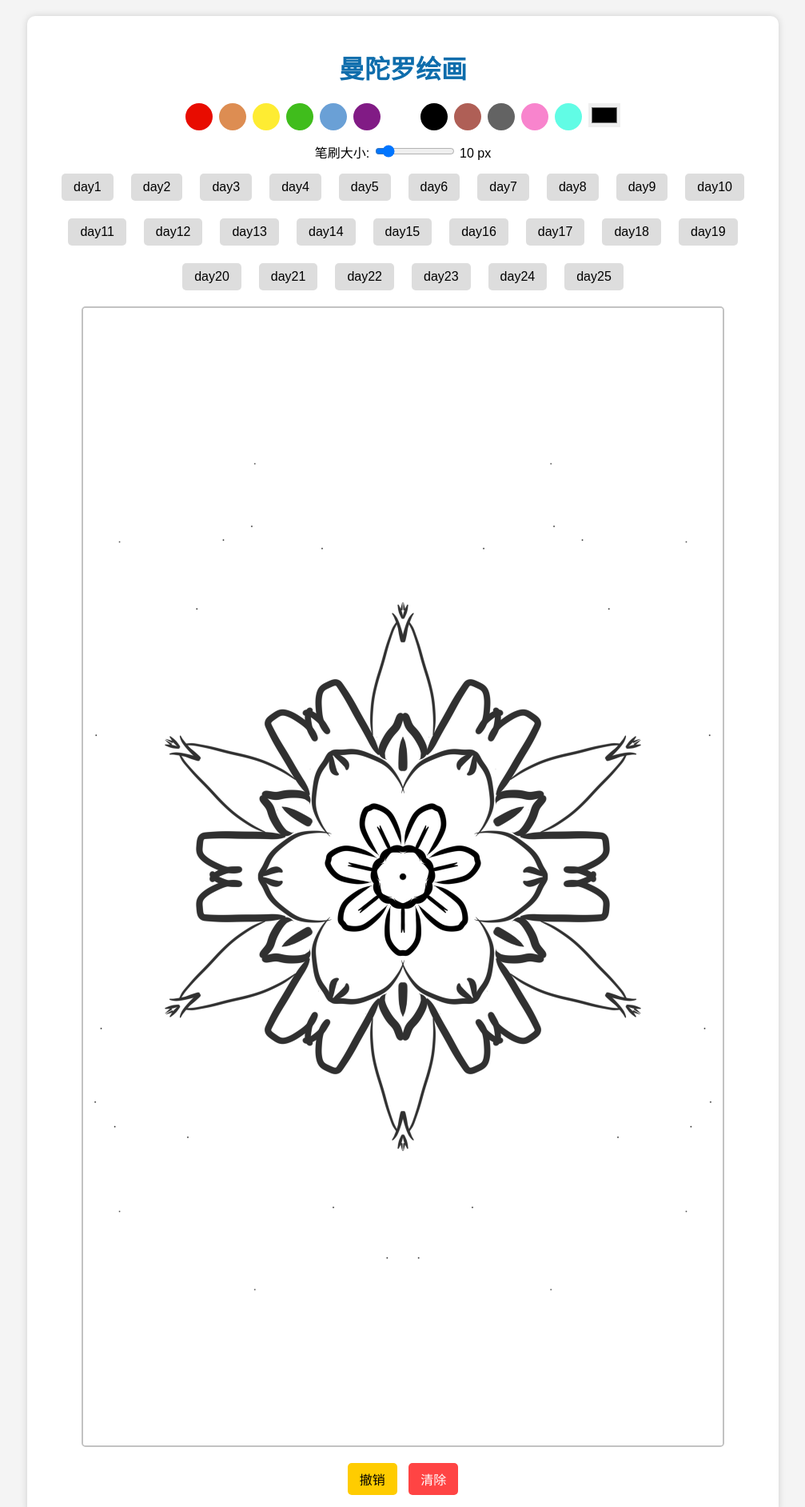
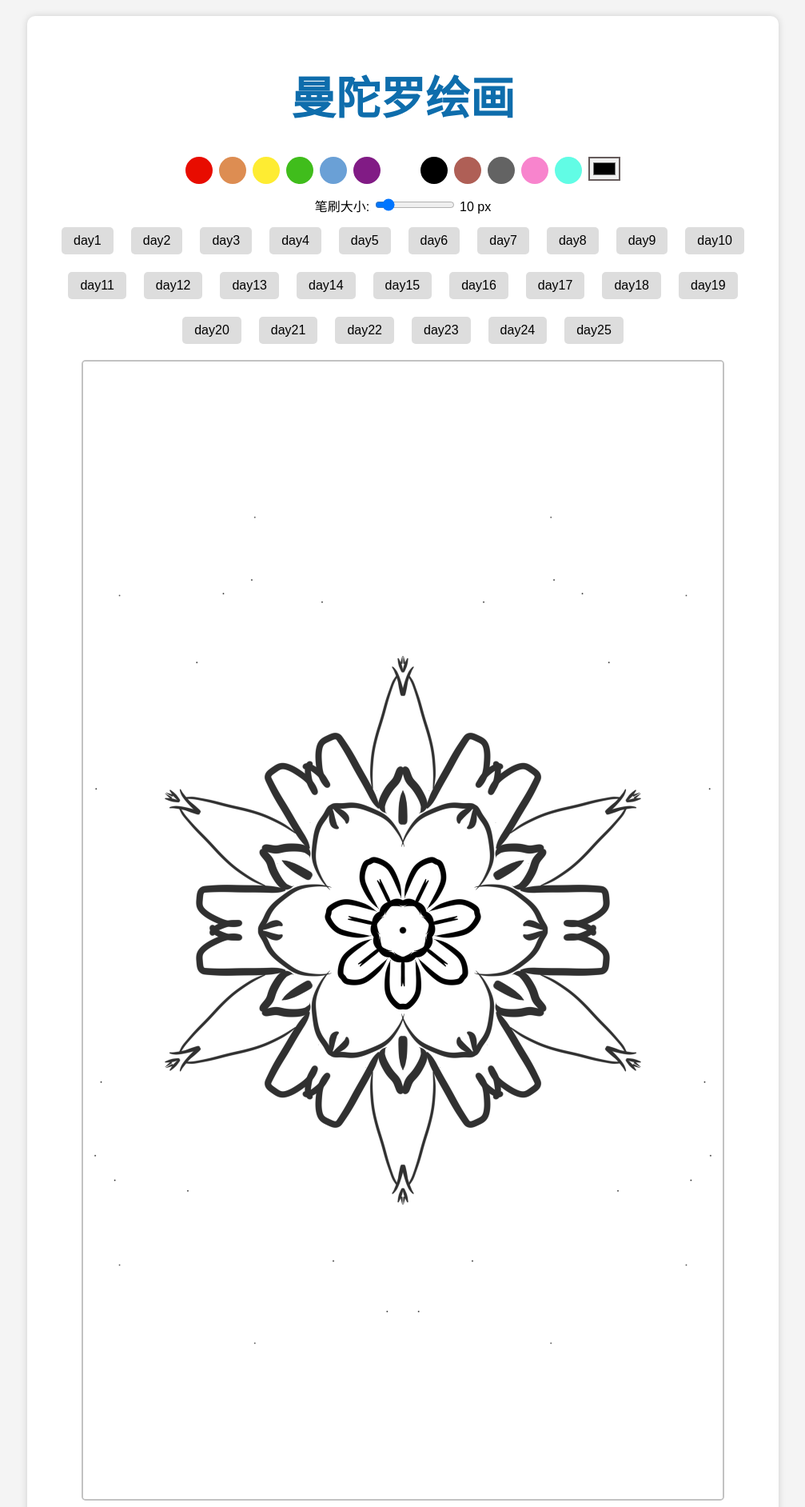
Before and after one commit to wenoooz/mandala_painting, a plain HTML site: page index.html in a window 1280 px wide. Shown: the top 1884 px of the page at 80% size, without its empty margins (136-1143 px from the left). Drawn offline with Linux system fonts and the light colour scheme; a web font is replaced by a local one.

```diff
--- a/styles.css
+++ b/styles.css
@@ -20,10 +20,13 @@ body {
 @font-face {
     font-family: "customFont";
     src: url("fonts/zihun.ttf") format("truetype");
+    font-family: "eng";
+    src: url("fonts/thin.ttf") format("truetype");
 }
 /* 标题样式 */
 h1 {
     font-family: "customFont", sans-serif;
+    font-size: 56px;
     color: #0e6dac;
 }
 
@@ -45,13 +48,14 @@ h1 {
 }
 
 .color-swatch.active {
+
     border: 2px solid #000;
 }
 
 #customColorPicker {
     width: 40px;
     height: 30px;
-    border: none;
+    border: 2px solid #463939cf;
     cursor: pointer;
 }
 
@@ -89,20 +93,20 @@ button {
 }
 
 #undo {
-    background-color: #ffcc00;
+    background-color: #3070d5;
 }
 
 #undo:hover {
-    background-color: #e6b800;
+    background-color: #0051e6;
 }
 
 #clear {
-    background-color: #ff4444;
+    background-color: #f68a37;
     color: white;
 }
 
 #clear:hover {
-    background-color: #cc0000;
+    background-color: #edb32a;
 }
 
 
@@ -115,13 +119,14 @@ button {
 }
 
 .image-btn {
+    font-family: "customFont", sans-serif;
     padding: 8px 15px;
     border: none;
     background-color: #ddd;
     cursor: pointer;
     font-size: 16px;
     border-radius: 5px;
-    transition: background 0.3s;
+    transition: background 0.15s;
 }
 
 .image-btn:hover {
```
Also changed, not shown: 1 other file.
